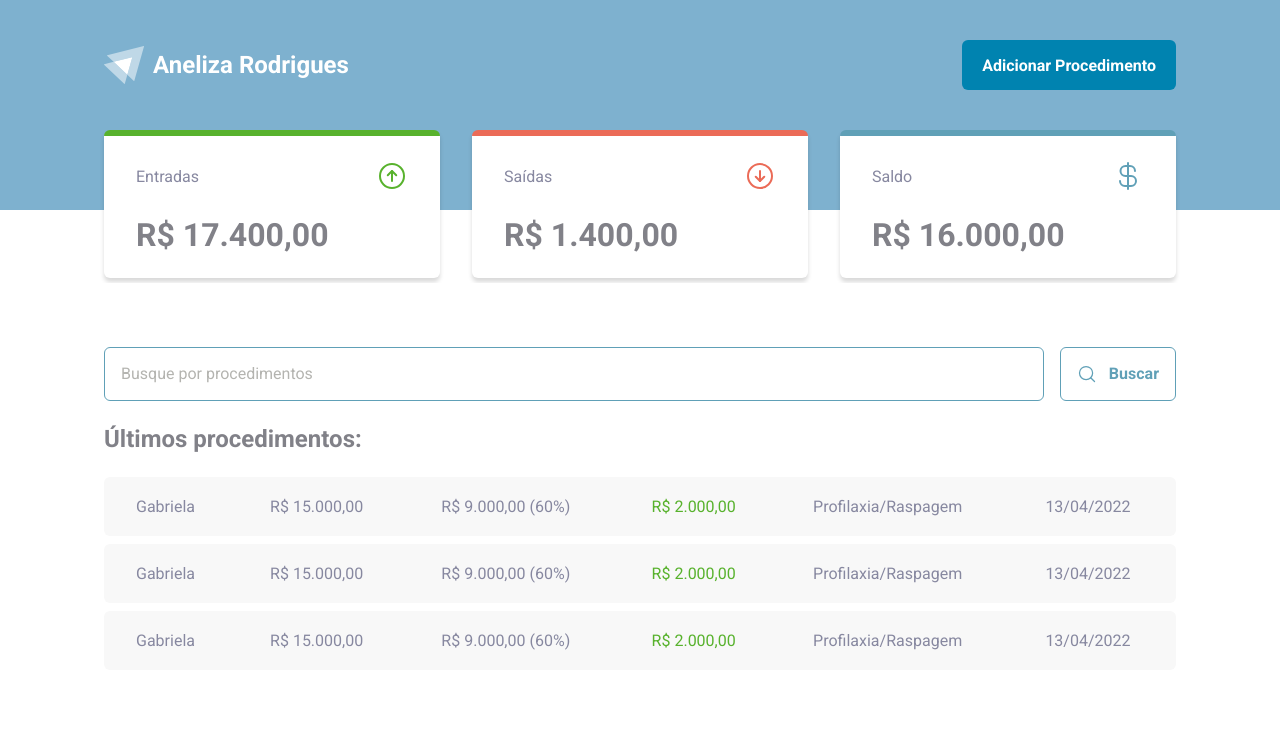
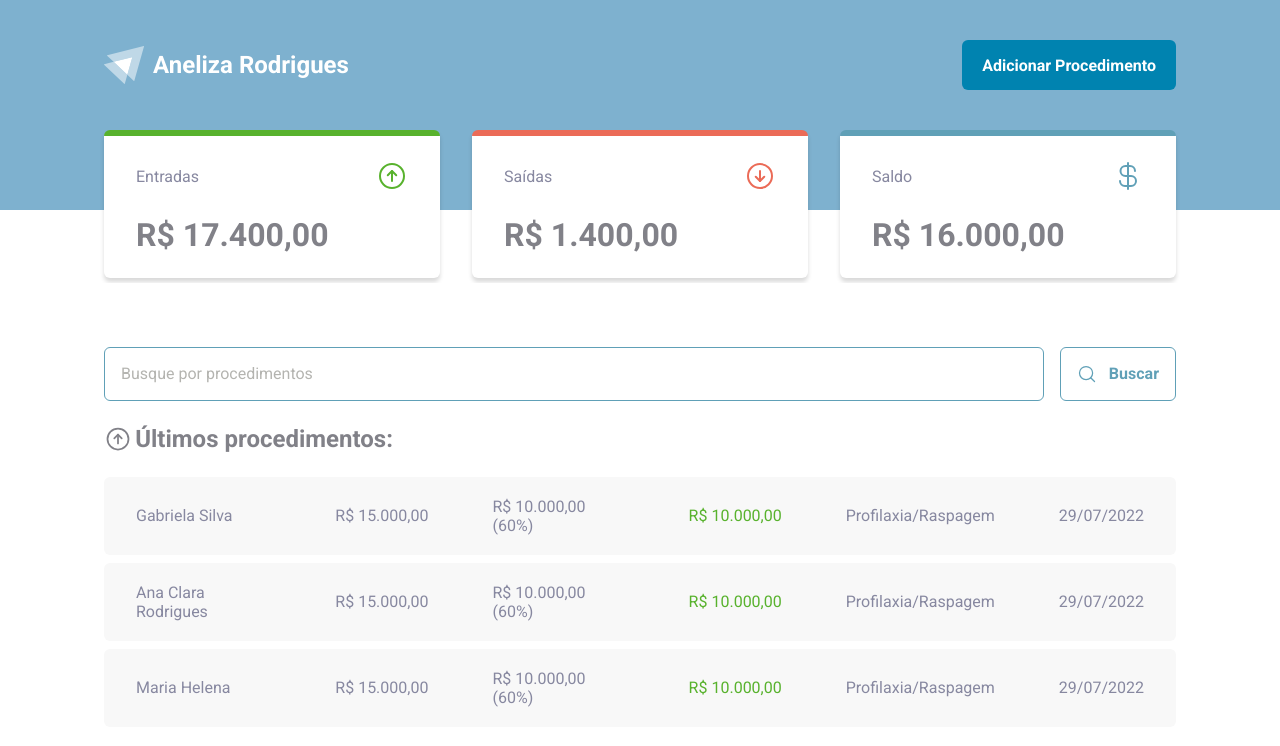
Before and after one commit to caioq/dental-transactions, a React (Vite) app: page / in a window 1280 px wide. Shown: the top 746 px of the page. Built offline with nearby package versions, Linux system fonts and the light colour scheme; data requests are answered from the project's data file.

Commit message:
feat: create procedures context

```diff
--- a/package.json
+++ b/package.json
@@ -5,6 +5,7 @@
   "type": "module",
   "scripts": {
     "dev": "vite",
+    "dev:server": "json-server server.json -p 3333 -w -d 500",
     "build": "tsc && vite build",
     "lint": "eslint . --ext ts,tsx --report-unused-disable-directives --max-warnings 0",
     "preview": "vite preview"
@@ -14,6 +15,7 @@
     "@radix-ui/react-dialog": "^1.0.5",
     "@radix-ui/react-icons": "^1.3.0",
     "@types/styled-components": "^5.1.28",
+    "axios": "^1.5.1",
     "phosphor-react": "^1.4.1",
     "react": "^18.2.0",
     "react-dom": "^18.2.0",
@@ -28,6 +30,7 @@
     "eslint": "^8.45.0",
     "eslint-plugin-react-hooks": "^4.6.0",
     "eslint-plugin-react-refresh": "^0.4.3",
+    "json-server": "^0.17.4",
     "typescript": "^5.0.2",
     "vite": "^4.4.5"
   }
--- /dev/null
+++ b/server.json
@@ -0,0 +1,34 @@
+{
+  "procedures": [
+    {
+      "id": 1,
+      "patientName": "Gabriela Silva",
+      "value": 15000,
+      "toReceiveValue": 10000,
+      "percentToReceive": 0.6,
+      "paidValue": 10000,
+      "category": "Profilaxia/Raspagem",
+      "createdAt": "2022-07-29T19:36:44.505Z"
+    },
+    {
+      "id": 2,
+      "patientName": "Ana Clara Rodrigues",
+      "value": 15000,
+      "toReceiveValue": 10000,
+      "percentToReceive": 0.6,
+      "paidValue": 10000,
+      "category": "Profilaxia/Raspagem",
+      "createdAt": "2022-07-29T19:36:44.505Z"
+    },
+    {
+      "id": 3,
+      "patientName": "Maria Helena",
+      "value": 15000,
+      "toReceiveValue": 10000,
+      "percentToReceive": 0.6,
+      "paidValue": 10000,
+      "category": "Profilaxia/Raspagem",
+      "createdAt": "2022-07-29T19:36:44.505Z"
+    }
+  ]
+}
--- a/src/App.tsx
+++ b/src/App.tsx
@@ -2,12 +2,16 @@ import { ThemeProvider } from "styled-components";
 import { defaultTheme } from "./styles/themes/default";
 import { GlobalStyle } from "./styles/global";
 import { Procedures } from "./pages/Procedures";
+import { ProceduresProvider } from "./contexts/ProceduresContext";
 
 export function App() {
   return (
     <ThemeProvider theme={defaultTheme}>
       <GlobalStyle />
-      <Procedures />
+
+      <ProceduresProvider>
+        <Procedures />
+      </ProceduresProvider>
     </ThemeProvider>
   );
 }
--- /dev/null
+++ b/src/contexts/ProceduresContext.tsx
@@ -0,0 +1,68 @@
+import { ReactNode, createContext, useCallback, useEffect, useState } from "react";
+import { api } from "../utils/api";
+
+interface Procedure {
+  patientName: string;
+  value: number;
+  toReceiveValue: number;
+  percentToReceive: number;
+  paidValue: number;
+  category: string;
+  createdAt: string;
+}
+
+// interface CreateProcedureInput {
+//   patientName: string;
+//   value: number;
+//   toReceiveValue: number;
+//   paidValue: number;
+//   category: string;
+//   createdAt: Date;
+// }
+
+interface ProcedureContextType {
+  procedures: Procedure[];
+  fetchProcedures: (query?: string) => Promise<void>;
+}
+
+interface ProceduresProviderProps {
+  children: ReactNode;
+}
+
+export const ProceduresContext = createContext({} as ProcedureContextType);
+
+export function ProceduresProvider({ children }: ProceduresProviderProps) {
+  const [procedures, setProcedures] = useState<Procedure[]>([]);
+
+  const fetchProcedures = useCallback(async (query?: string) => {
+    const response = await api.get("procedures", {
+      params: {
+        _sort: "createdAt",
+        _order: "desc",
+        q: query,
+      },
+    });
+
+    setProcedures(response.data);
+  }, []);
+
+  // const createProcedure = useCallback(async (data: CreateProcedureInput) => {
+
+  //   setProcedures((state) => [response.data, ...state]);
+  // }, []);
+
+  useEffect(() => {
+    fetchProcedures();
+  }, [fetchProcedures]);
+
+  return (
+    <ProceduresContext.Provider
+      value={{
+        procedures,
+        fetchProcedures,
+      }}
+    >
+      {children}
+    </ProceduresContext.Provider>
+  );
+}
--- a/src/pages/Procedures/components/ProcedureCard/index.tsx
+++ b/src/pages/Procedures/components/ProcedureCard/index.tsx
@@ -3,9 +3,10 @@ import { ProcedureCardContainer, ProcedureCardFooter, ProcedureValuesContent, Pr
 
 interface ProcedureCardProps {
   name: string;
-  totalValue: number;
-  toReceiveValue: number;
-  paidValue: number;
+  totalValue: string;
+  toReceiveValue: string;
+  percentToReceive: string;
+  paidValue: string;
   procedureType: string;
   date: string;
 }
@@ -13,13 +14,12 @@ interface ProcedureCardProps {
 export function ProcedureCard({
   name,
   toReceiveValue,
+  percentToReceive,
   totalValue,
   date,
   paidValue,
   procedureType,
 }: ProcedureCardProps) {
-  const percentToReceive = (toReceiveValue / totalValue) * 100;
-
   return (
     <ProcedureCardContainer>
       <header>
@@ -28,13 +28,13 @@ export function ProcedureCard({
       <ProcedureValuesContent>
         <ProcedureValuesLeft>
           <label>Total</label>
-          <span>R$ {totalValue}</span>
+          <span>{totalValue}</span>
           <label>À Receber</label>
           <span>
-            R$ {toReceiveValue} ({percentToReceive}%)
+            {toReceiveValue} ({percentToReceive})
           </span>
         </ProcedureValuesLeft>
-        <strong>R$ {paidValue}</strong>
+        <strong>{paidValue}</strong>
       </ProcedureValuesContent>
       <ProcedureCardFooter>
         <div>
--- a/src/pages/Procedures/index.tsx
+++ b/src/pages/Procedures/index.tsx
@@ -1,3 +1,4 @@
+import { ArrowCircleUp } from "phosphor-react";
 import { Header } from "../../components/Header";
 import { SearchForm } from "../../components/SearchForm";
 import { Summary } from "../../components/Summary";
@@ -10,8 +11,13 @@ import {
   TransactionsTableContainer,
   TransactionsCardsContainer,
 } from "./styles";
+import { useContext } from "react";
+import { ProceduresContext } from "../../contexts/ProceduresContext";
+import { currencyFormatter, dateFormatter, percentFormatter } from "../../utils/formatter";
 
 export function Procedures() {
+  const { procedures } = useContext(ProceduresContext);
+
   return (
     <div>
       <Header />
@@ -19,68 +25,43 @@ export function Procedures() {
 
       <TransactionsContainer>
         <SearchForm />
-        <TransactionsTitle>Últimos procedimentos:</TransactionsTitle>
+        <TransactionsTitle>
+          <ArrowCircleUp size={28} />
+          <span>Últimos procedimentos:</span>
+        </TransactionsTitle>
         <TransactionsTableContainer>
           <TransactionsTable>
             <tbody>
+              {procedures.map((procedure) => (
                 <tr>
-                <td>Gabriela</td>
-                <td>R$ 15.000,00</td>
-                <td>R$ 9.000,00 (60%)</td>
+                  <td>{procedure.patientName}</td>
+                  <td>{currencyFormatter.format(procedure.value)}</td>
                   <td>
-                  <PriceHighlight variant="income">R$ 2.000,00</PriceHighlight>
+                    {currencyFormatter.format(procedure.toReceiveValue)} (
+                    {percentFormatter.format(procedure.percentToReceive)})
                   </td>
-                <td>Profilaxia/Raspagem</td>
-                <td>13/04/2022</td>
+                  <td>
+                    <PriceHighlight variant="income">{currencyFormatter.format(procedure.paidValue)}</PriceHighlight>
+                  </td>
+                  <td>{procedure.category}</td>
+                  <td>{dateFormatter.format(new Date(procedure.createdAt))}</td>
                 </tr>
-              <tr>
-                <td>Gabriela</td>
-                <td>R$ 15.000,00</td>
-                <td>R$ 9.000,00 (60%)</td>
-                <td>
-                  <PriceHighlight variant="income">R$ 2.000,00</PriceHighlight>
-                </td>
-                <td>Profilaxia/Raspagem</td>
-                <td>13/04/2022</td>
-              </tr>
-              <tr>
-                <td>Gabriela</td>
-                <td>R$ 15.000,00</td>
-                <td>R$ 9.000,00 (60%)</td>
-                <td>
-                  <PriceHighlight variant="income">R$ 2.000,00</PriceHighlight>
-                </td>
-                <td>Profilaxia/Raspagem</td>
-                <td>13/04/2022</td>
-              </tr>
+              ))}
             </tbody>
           </TransactionsTable>
         </TransactionsTableContainer>
         <TransactionsCardsContainer>
+          {procedures.map((procedure) => (
             <ProcedureCard
               date="13/04/2022"
-            name="Gabriela"
-            paidValue={12000}
-            procedureType="Profilaxia/Raspagem"
-            toReceiveValue={90000}
-            totalValue={15000}
+              name={procedure.patientName}
+              paidValue={currencyFormatter.format(procedure.paidValue)}
+              procedureType={procedure.category}
+              toReceiveValue={currencyFormatter.format(procedure.toReceiveValue)}
+              percentToReceive={percentFormatter.format(procedure.percentToReceive)}
+              totalValue={currencyFormatter.format(procedure.value)}
             />
-          <ProcedureCard
-            date="13/04/2022"
-            name="Gabriela"
-            paidValue={12000}
-            procedureType="Profilaxia/Raspagem"
-            toReceiveValue={90000}
-            totalValue={15000}
-          />
-          <ProcedureCard
-            date="13/04/2022"
-            name="Gabriela"
-            paidValue={12000}
-            procedureType="Profilaxia/Raspagem"
-            toReceiveValue={90000}
-            totalValue={15000}
-          />
+          ))}
         </TransactionsCardsContainer>
       </TransactionsContainer>
     </div>
--- a/src/pages/Procedures/styles.ts
+++ b/src/pages/Procedures/styles.ts
@@ -7,10 +7,14 @@ export const TransactionsContainer = styled.main`
   padding: 0 1.5rem;
 `;
 
-export const TransactionsTitle = styled.span`
+export const TransactionsTitle = styled.div`
   font-size: 1.5rem;
   color: ${(props) => props.theme["text-title"]};
   font-weight: 700;
+
+  display: flex;
+  align-items: center;
+  gap: 0.2rem;
 `;
 
 export const TransactionsTableContainer = styled.div`
--- /dev/null
+++ b/src/utils/api.ts
@@ -0,0 +1,5 @@
+import axios from "axios";
+
+export const api = axios.create({
+  baseURL: "http://localhost:3333",
+});
--- /dev/null
+++ b/src/utils/formatter.ts
@@ -0,0 +1,11 @@
+export const dateFormatter = new Intl.DateTimeFormat("pt-BR");
+
+export const currencyFormatter = new Intl.NumberFormat("pt-BR", {
+  style: "currency",
+  currency: "BRL",
+});
+
+export const percentFormatter = new Intl.NumberFormat("pt-BR", {
+  style: "percent",
+  maximumFractionDigits: 0,
+});
```
Also changed, not shown: 1 other file (tests, documents, lock files or other folders). Lines whose indentation alone changed are shown as unchanged.
